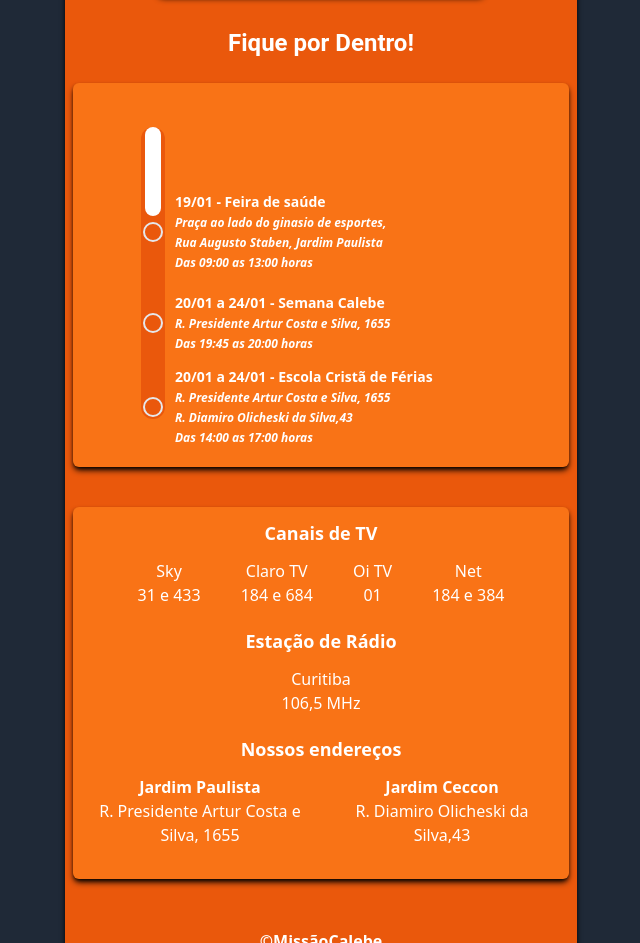
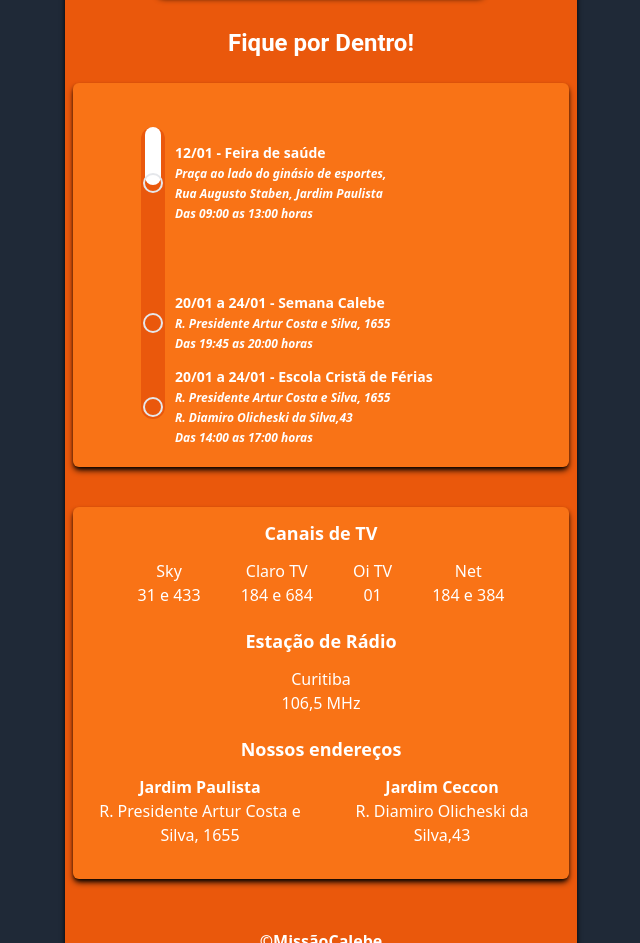
Before and after one commit to Erickvidolin/Projeto_Esperanca, a website: page index.html in a window 1280 px wide. Shown: the part 802-1745 px from the top of the page, without its empty margins (319-959 px from the left). Drawn offline with Linux system fonts and the light colour scheme.

Commit message:
Add files via upload
Ajuste do calculo da timeline

```diff
--- a/index.html
+++ b/index.html
@@ -114,11 +114,11 @@
         // Definindo os eventos na timeline com endereço (pode ser ajustado conforme necessário)
         const eventos = [
     {
-        data: "19/01",
+        data: "12/01",
         descricao: "Feira de saúde",
-        endereco: "Praça ao lado do ginasio de esportes,<br> Rua Augusto Staben, Jardim Paulista",
+        endereco: "Praça ao lado do ginásio de esportes,<br> Rua Augusto Staben, Jardim Paulista",
         hora: "Das 09:00 as 13:00 horas",
-        dataCompleta: "2025-01-19"
+        dataCompleta: "2025-01-12"
     },
     {
         data: "20/01 a 24/01",
@@ -146,7 +146,7 @@
     const totalMilissegundos = fim - inicio;
     const progressoMilissegundos = agora - inicio;
 
-    return Math.min(Math.max((progressoMilissegundos / totalMilissegundos) * 100, 0), 100);
+    return Math.min(Math.max((progressoMilissegundos / totalMilissegundos) * 65, 0), 100);
 }
 
 
```
